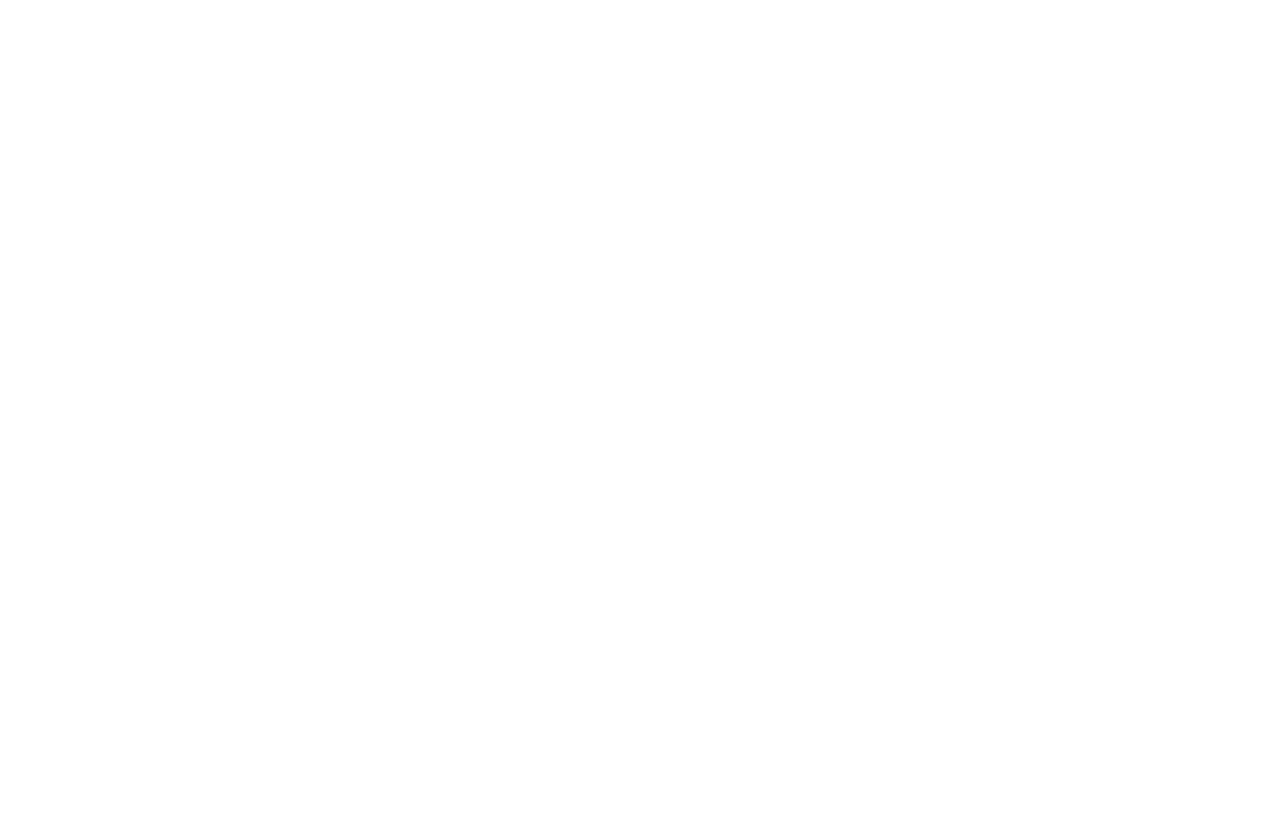
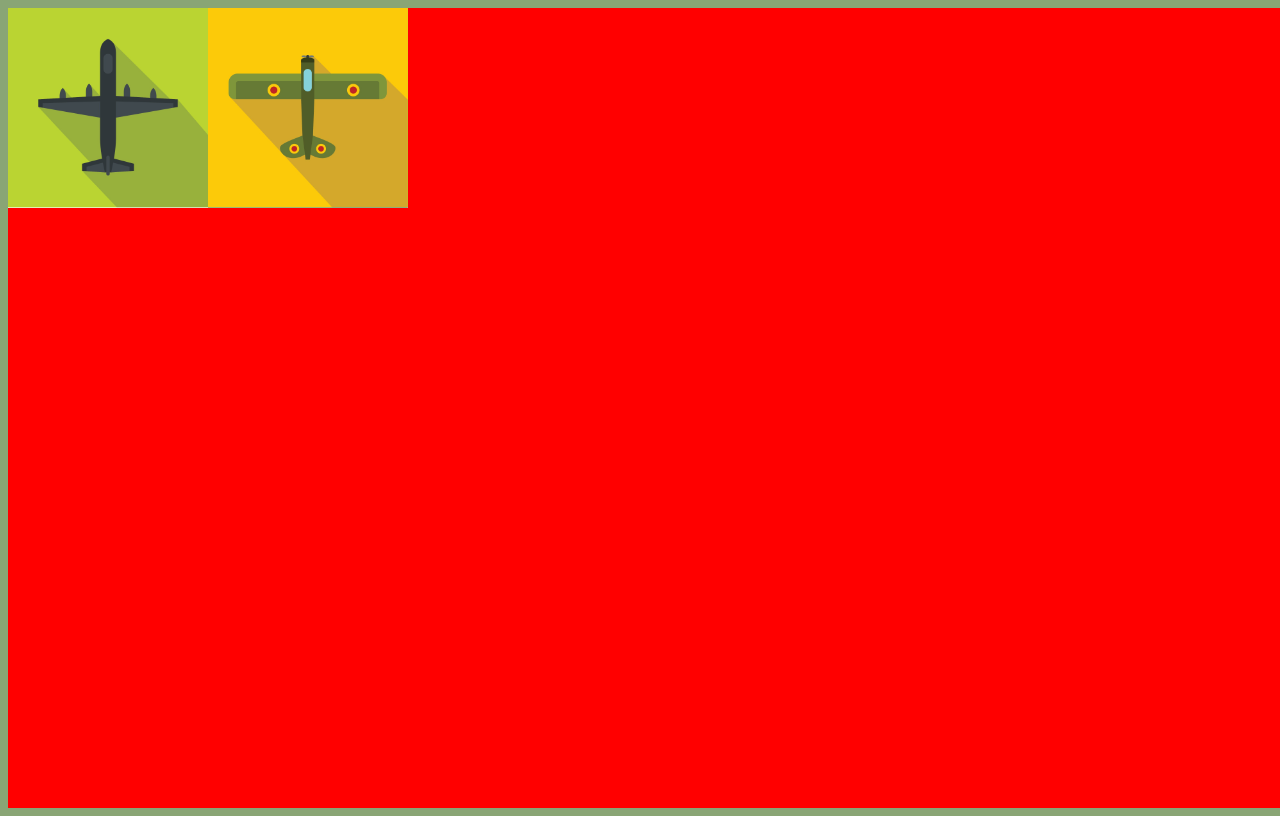
Before and after one commit to JasonSips/Portfolio, a plain HTML site: page secondIndex.html in a window 1280 px wide. Drawn offline with nearby package versions, Linux system fonts and the light colour scheme; files that its build step writes are made by us from their sources.

Commit message:
setup new layout of landing page

```diff
--- a/secondIndex.html
+++ b/secondIndex.html
@@ -0,0 +1,25 @@
+<!DOCTYPE html>
+<html>
+
+<head>
+    <meta charset="utf-8" />
+    <meta http-equiv="X-UA-Compatible" content="IE=edge">
+    <meta name="viewport" content="width=device-width, initial-scale=1">
+    <title>title</title>
+    <link rel="stylesheet" type="text/css" media="screen" href="assets/style.css" />
+    <!-- <script src="assets/app.js"></script> -->
+    <script src="https://ajax.googleapis.com/ajax/libs/jquery/3.4.1/jquery.min.js"></script>
+
+</head>
+
+<body>
+    <div class="container">
+
+        <img id="picLeft" src="assets/images/1.jpg" alt="Smiley face" height="200" width="200">
+
+        <img id="picRight" src="assets/images/2.jpg" alt="Smiley face" height="200" width="200">
+
+    </div>
+</body>
+
+</html>
--- a/style.css
+++ b/style.css
@@ -73,4 +73,17 @@ body {
     border-top: 97vh solid;
     border-right: 97vw solid transparent;
     background-image: url(images/WrenchGif.gif);
-  }
+}
+.container {
+  display: flex;
+  width: 100vw;
+  height: 100vh;
+  background-color: red;
+
+}
+#picLeft {
+float: left;
+}
+#picRight {
+  float: right;
+}
```
